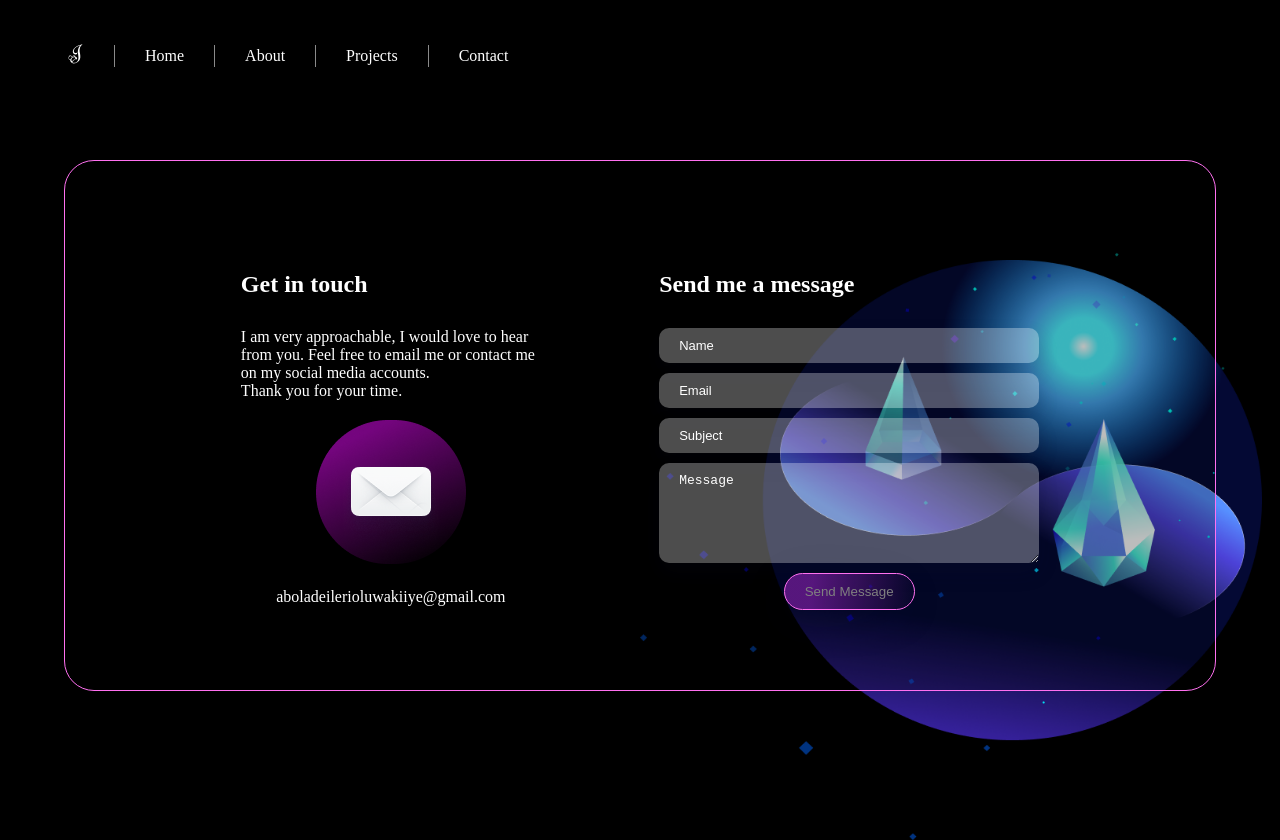
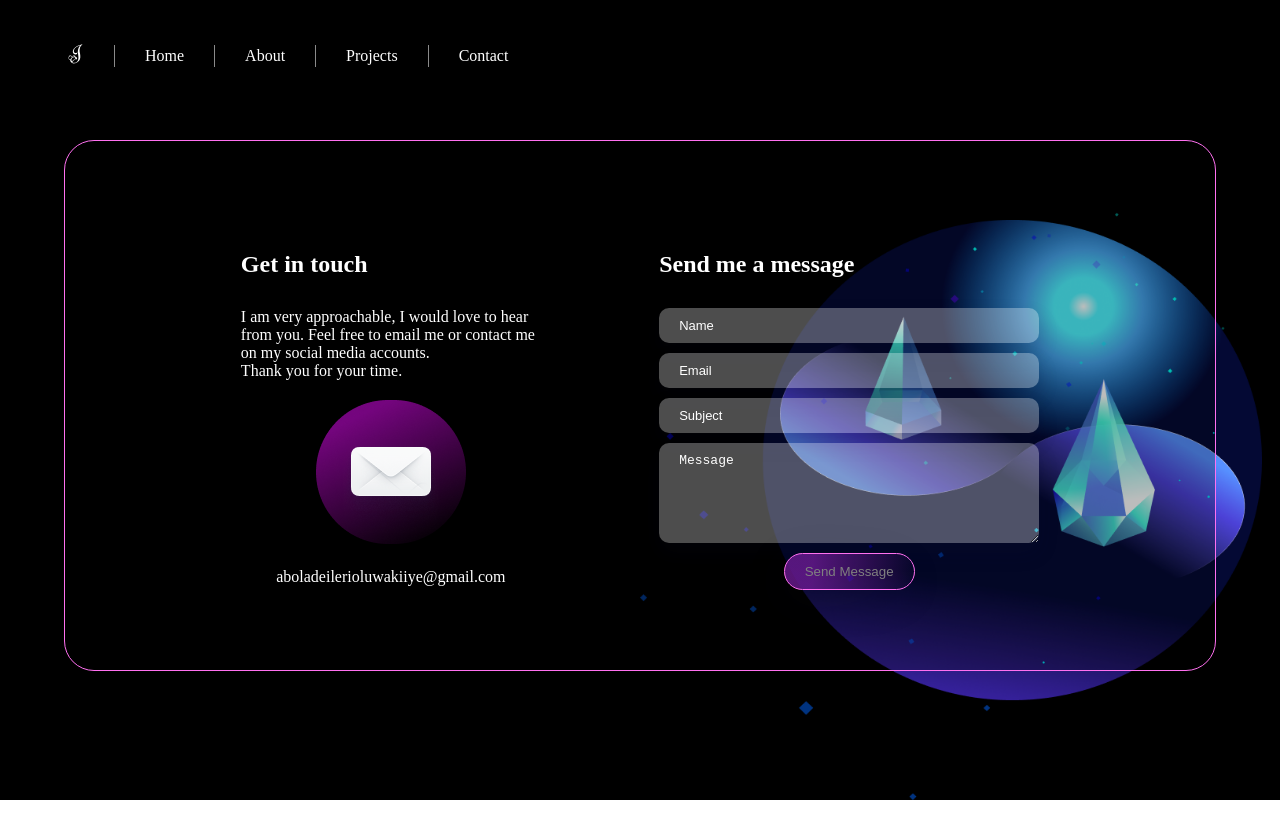
Before and after one commit to ileri-oluwa-kiiye/portfolio, a React (Create React App) app: page /contact in a window 1280 px wide. After the commit the page ends 800 px from the top, so only its background shows below. Built offline with nearby package versions, Linux system fonts and the light colour scheme; the HTML template or start-up script is replaced by a standard one.

Commit message:
REgulating the height

```diff
--- a/src/components/contact.module.css
+++ b/src/components/contact.module.css
@@ -2,7 +2,7 @@
     color: white;
     background: url(../img/bgcontact.png) right bottom no-repeat;
     background-size: 50vw;
-    padding: 10vh 5vw;
+    padding: 7.5vh 5vw;
     width: 90vw;
     min-height: 85vh;
     background-color: black;
```
